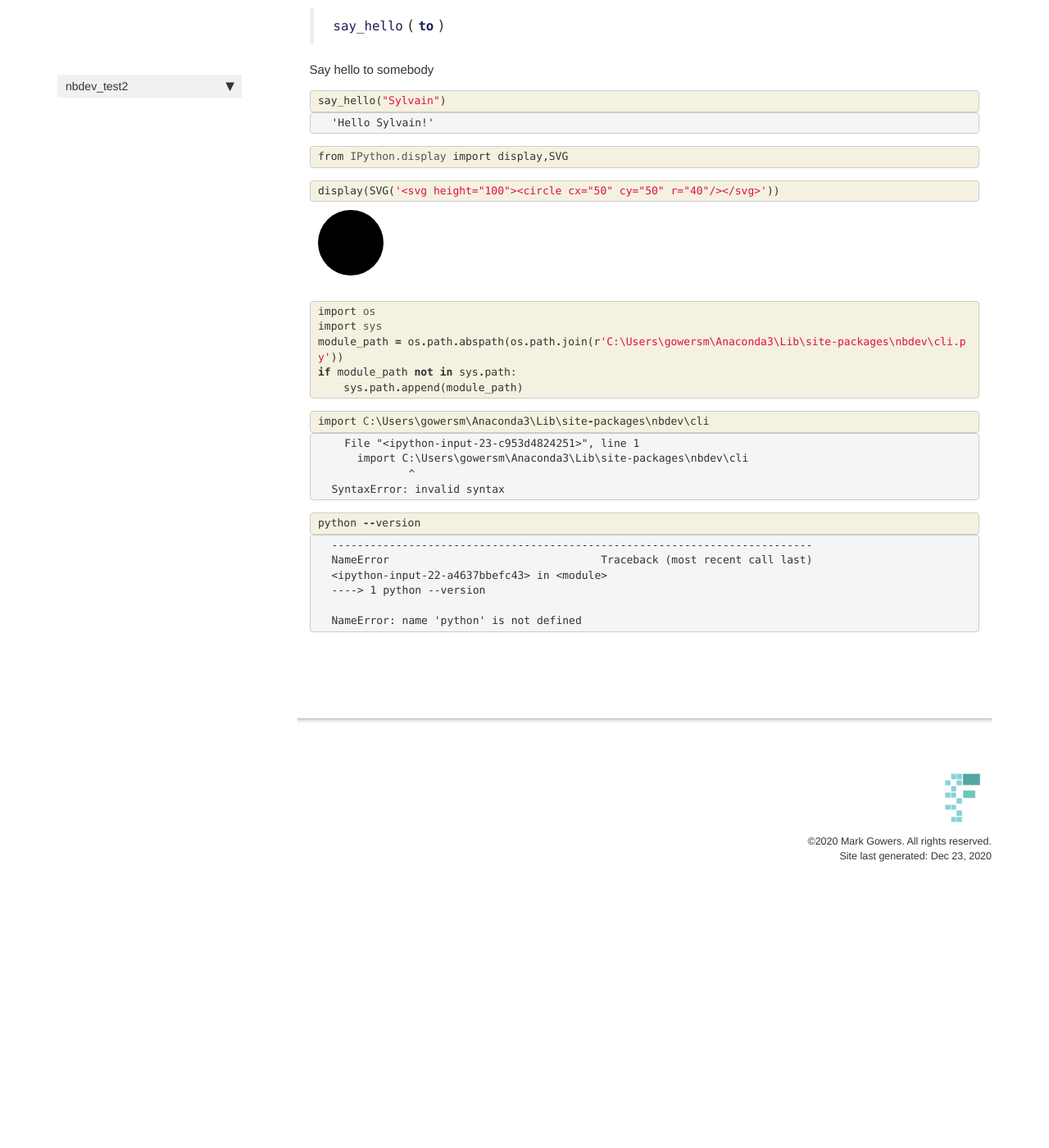
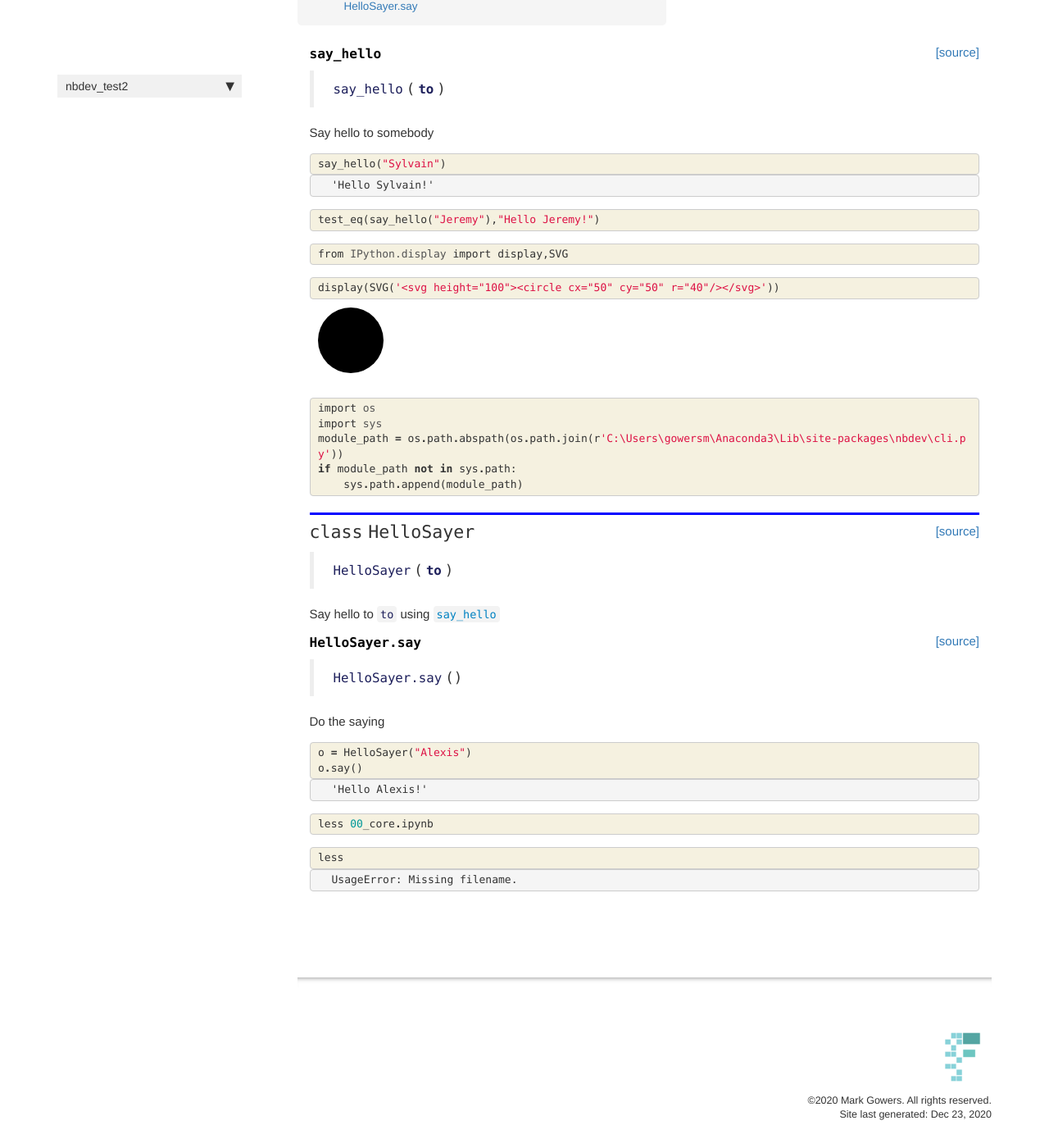
Before and after one commit to magowers/test2, a Jekyll site: the page built from docs/core.html, in a window 1280 px wide and 1400 px high, scrolled down 304 px. Shown: the whole window at 82% size. Built offline with Jekyll 4.4.1, drawn with Linux system fonts in a browser that asks for light colours; nearby versions of some CDN libraries; comment, search, counter and statistics services are not loaded; before the commit the page ends 1408 px from its top, so only the background shows below that.

Commit message:
23_12_2020 commit

```diff
--- a/docs/core.html
+++ b/docs/core.html
@@ -101,6 +101,23 @@ nb_path: "00_core.ipynb"
 
 <div class="inner_cell">
     <div class="input_area">
+<div class=" highlight hl-ipython3"><pre><span></span><span class="n">test_eq</span><span class="p">(</span><span class="n">say_hello</span><span class="p">(</span><span class="s2">&quot;Jeremy&quot;</span><span class="p">),</span><span class="s2">&quot;Hello Jeremy!&quot;</span><span class="p">)</span>
+</pre></div>
+
+    </div>
+</div>
+</div>
+
+</div>
+    {% endraw %}
+
+    {% raw %}
+
+<div class="cell border-box-sizing code_cell rendered">
+<div class="input">
+
+<div class="inner_cell">
+    <div class="input_area">
 <div class=" highlight hl-ipython3"><pre><span></span><span class="kn">from</span> <span class="nn">IPython.display</span> <span class="kn">import</span> <span class="n">display</span><span class="p">,</span><span class="n">SVG</span>
 </pre></div>
 
@@ -167,30 +184,52 @@ nb_path: "00_core.ipynb"
     {% raw %}
 
 <div class="cell border-box-sizing code_cell rendered">
-<div class="input">
-
-<div class="inner_cell">
-    <div class="input_area">
-<div class=" highlight hl-ipython3"><pre><span></span><span class="kn">import</span> <span class="nn">C</span><span class="p">:</span>\<span class="n">Users</span>\<span class="n">gowersm</span>\<span class="n">Anaconda3</span>\<span class="n">Lib</span>\<span class="n">site</span><span class="o">-</span><span class="n">packages</span>\<span class="n">nbdev</span>\<span class="n">cli</span>
-</pre></div>
-
-    </div>
-</div>
-</div>
 
 <div class="output_wrapper">
 <div class="output">
 
 <div class="output_area">
 
-<div class="output_subarea output_text output_error">
-<pre>
-<span class="ansi-cyan-intense-fg ansi-bold">  File </span><span class="ansi-green-intense-fg ansi-bold">&#34;&lt;ipython-input-23-c953d4824251&gt;&#34;</span><span class="ansi-cyan-intense-fg ansi-bold">, line </span><span class="ansi-green-intense-fg ansi-bold">1</span>
-<span class="ansi-yellow-intense-fg ansi-bold">    import C:\Users\gowersm\Anaconda3\Lib\site-packages\nbdev\cli</span>
-<span class="ansi-white-intense-fg ansi-bold">            ^</span>
-<span class="ansi-red-intense-fg ansi-bold">SyntaxError</span><span class="ansi-red-intense-fg ansi-bold">:</span> invalid syntax
-</pre>
+
+<div class="output_markdown rendered_html output_subarea ">
+<h2 id="HelloSayer" class="doc_header"><code>class</code> <code>HelloSayer</code><a href="https://github.com/magowers/nbdev_test2/tree/master/nbdev_test2/core.py#L11" class="source_link" style="float:right">[source]</a></h2><blockquote><p><code>HelloSayer</code>(<strong><code>to</code></strong>)</p>
+</blockquote>
+<p>Say hello to <code>to</code> using <a href="/nbdev_test2/core.html#say_hello"><code>say_hello</code></a></p>
+
 </div>
+
+</div>
+
+</div>
+</div>
+
+</div>
+    {% endraw %}
+
+    {% raw %}
+
+<div class="cell border-box-sizing code_cell rendered">
+
+</div>
+    {% endraw %}
+
+    {% raw %}
+
+<div class="cell border-box-sizing code_cell rendered">
+
+<div class="output_wrapper">
+<div class="output">
+
+<div class="output_area">
+
+
+<div class="output_markdown rendered_html output_subarea ">
+<h4 id="HelloSayer.say" class="doc_header"><code>HelloSayer.say</code><a href="https://github.com/magowers/nbdev_test2/tree/master/nbdev_test2/core.py#L15" class="source_link" style="float:right">[source]</a></h4><blockquote><p><code>HelloSayer.say</code>()</p>
+</blockquote>
+<p>Do the saying</p>
+
+</div>
+
 </div>
 
 </div>
@@ -206,7 +245,8 @@ nb_path: "00_core.ipynb"
 
 <div class="inner_cell">
     <div class="input_area">
-<div class=" highlight hl-ipython3"><pre><span></span><span class="n">python</span> <span class="o">--</span><span class="n">version</span>
+<div class=" highlight hl-ipython3"><pre><span></span><span class="n">o</span> <span class="o">=</span> <span class="n">HelloSayer</span><span class="p">(</span><span class="s2">&quot;Alexis&quot;</span><span class="p">)</span>
+<span class="n">o</span><span class="o">.</span><span class="n">say</span><span class="p">()</span>
 </pre></div>
 
     </div>
@@ -218,14 +258,59 @@ nb_path: "00_core.ipynb"
 
 <div class="output_area">
 
-<div class="output_subarea output_text output_error">
-<pre>
-<span class="ansi-red-intense-fg ansi-bold">---------------------------------------------------------------------------</span>
-<span class="ansi-red-intense-fg ansi-bold">NameError</span>                                 Traceback (most recent call last)
-<span class="ansi-green-intense-fg ansi-bold">&lt;ipython-input-22-a4637bbefc43&gt;</span> in <span class="ansi-cyan-fg">&lt;module&gt;</span>
-<span class="ansi-green-intense-fg ansi-bold">----&gt; 1</span><span class="ansi-yellow-intense-fg ansi-bold"> </span>python <span class="ansi-yellow-intense-fg ansi-bold">-</span><span class="ansi-yellow-intense-fg ansi-bold">-</span>version
 
-<span class="ansi-red-intense-fg ansi-bold">NameError</span>: name &#39;python&#39; is not defined</pre>
+
+<div class="output_text output_subarea output_execute_result">
+<pre>&#39;Hello Alexis!&#39;</pre>
+</div>
+
+</div>
+
+</div>
+</div>
+
+</div>
+    {% endraw %}
+
+    {% raw %}
+
+<div class="cell border-box-sizing code_cell rendered">
+<div class="input">
+
+<div class="inner_cell">
+    <div class="input_area">
+<div class=" highlight hl-ipython3"><pre><span></span><span class="n">less</span> <span class="mi">00</span><span class="n">_core</span><span class="o">.</span><span class="n">ipynb</span>
+</pre></div>
+
+    </div>
+</div>
+</div>
+
+</div>
+    {% endraw %}
+
+    {% raw %}
+
+<div class="cell border-box-sizing code_cell rendered">
+<div class="input">
+
+<div class="inner_cell">
+    <div class="input_area">
+<div class=" highlight hl-ipython3"><pre><span></span><span class="n">less</span>
+</pre></div>
+
+    </div>
+</div>
+</div>
+
+<div class="output_wrapper">
+<div class="output">
+
+<div class="output_area">
+
+<div class="output_subarea output_stream output_stderr output_text">
+<pre>UsageError: Missing filename.
+</pre>
 </div>
 </div>
 
--- a/docs/index.html
+++ b/docs/index.html
@@ -69,7 +69,7 @@ nb_path: "index.ipynb"
 
 <div class="inner_cell">
     <div class="input_area">
-<div class=" highlight hl-ipython3"><pre><span></span><span class="mi">1</span><span class="o">+</span><span class="mi">1</span>
+<div class=" highlight hl-ipython3"><pre><span></span><span class="n">say_hello</span><span class="p">(</span><span class="s2">&quot;Alexis&quot;</span><span class="p">)</span>
 </pre></div>
 
     </div>
@@ -84,7 +84,7 @@ nb_path: "index.ipynb"
 
 
 <div class="output_text output_subarea output_execute_result">
-<pre>2</pre>
+<pre>&#39;Hello Alexis!&#39;</pre>
 </div>
 
 </div>
--- a/nbdev_test2/__init__.py
+++ b/nbdev_test2/__init__.py
@@ -1 +1,3 @@
+
 __version__ = "0.0.1"
+from core import *
--- a/nbdev_test2/_nbdev.py
+++ b/nbdev_test2/_nbdev.py
@@ -2,7 +2,8 @@
 
 __all__ = ["index", "modules", "custom_doc_links", "git_url"]
 
-index = {"say_hello": "00_core.ipynb"}
+index = {"say_hello": "00_core.ipynb",
+         "HelloSayer": "00_core.ipynb"}
 
 modules = ["core.py"]
 
```
Also changed, not shown: nbdev_test2/core.py (+10 -1 lines), README.md, 2 other files.
